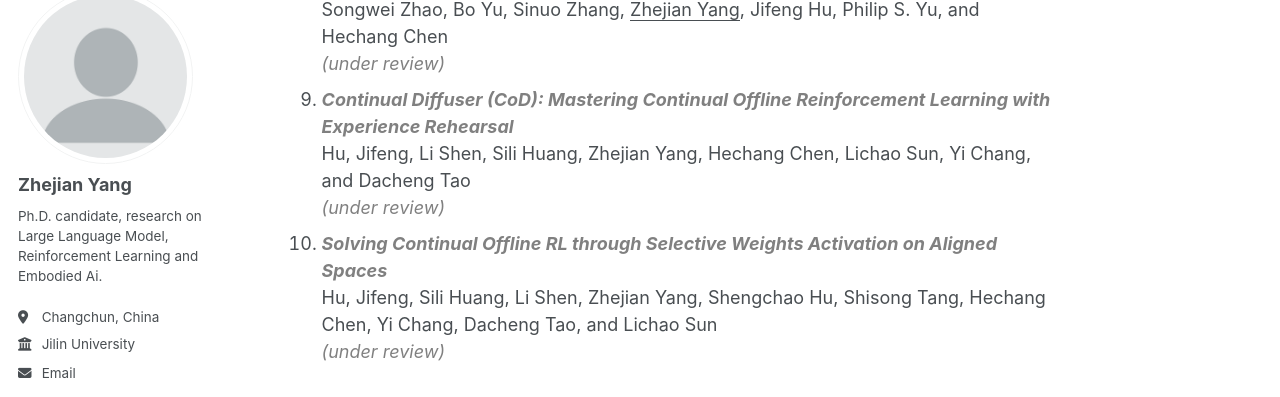
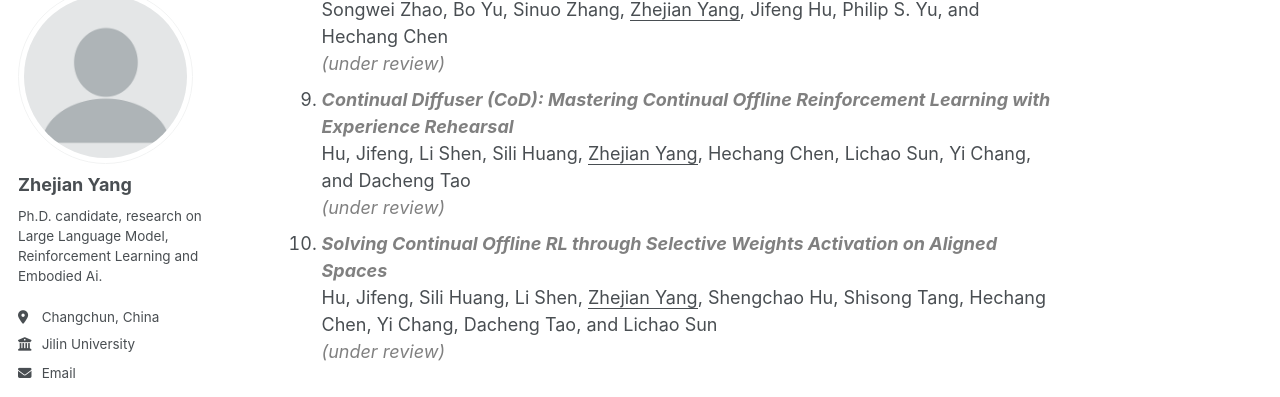
Before and after one commit to Caster-Yang/Caster-Yang.github.io, a Jekyll site: the page built from _pages/about.md, in a window 1280 px wide and 900 px high, scrolled down 1150 px. Shown: the part 117-514 px from the top of the window. Built offline with Jekyll 4.4.1, drawn with Linux system fonts in a browser that asks for light colours; some web fonts are replaced.

```diff
--- a/_pages/about.md
+++ b/_pages/about.md
@@ -78,7 +78,7 @@ Songwei Zhao, Bo Yu, Sinuo Zhang, <u>Zhejian Yang</u>, Jifeng Hu, Philip S. Yu,
 <span style="color: grey;">
 <b><i>Continual Diffuser (CoD): Mastering Continual Offline Reinforcement Learning with Experience Rehearsal </i></b></span>
 <br>
-Hu, Jifeng, Li Shen, Sili Huang, Zhejian Yang, Hechang Chen, Lichao Sun, Yi Chang, and Dacheng Tao
+Hu, Jifeng, Li Shen, Sili Huang, <u>Zhejian Yang</u>, Hechang Chen, Lichao Sun, Yi Chang, and Dacheng Tao
 <br>
 <span style="color: grey;"><i>(under review)</i></span>
 </li>
@@ -87,7 +87,7 @@ Hu, Jifeng, Li Shen, Sili Huang, Zhejian Yang, Hechang Chen, Lichao Sun, Yi Chan
 <span style="color: grey;">
 <b><i>Solving Continual Offline RL through Selective Weights Activation on Aligned Spaces </i></b></span>
 <br>
-Hu, Jifeng, Sili Huang, Li Shen, Zhejian Yang, Shengchao Hu, Shisong Tang, Hechang Chen, Yi Chang, Dacheng Tao, and Lichao Sun
+Hu, Jifeng, Sili Huang, Li Shen, <u>Zhejian Yang</u>, Shengchao Hu, Shisong Tang, Hechang Chen, Yi Chang, Dacheng Tao, and Lichao Sun
 <br>
 <span style="color: grey;"><i>(under review)</i></span>
 </li>
```
